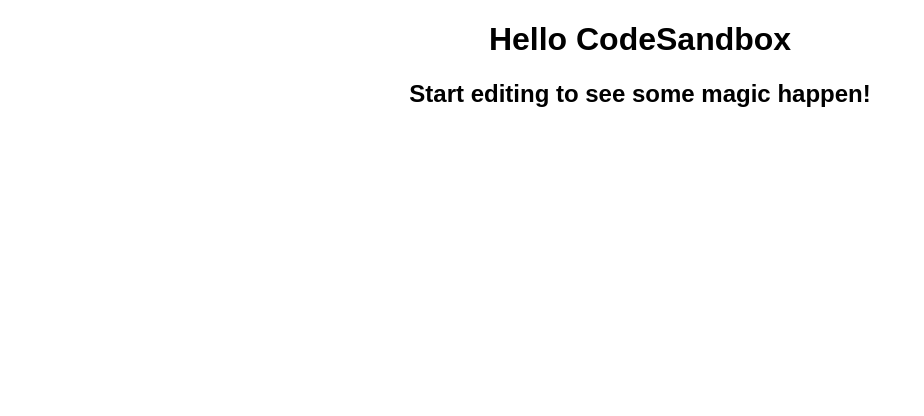
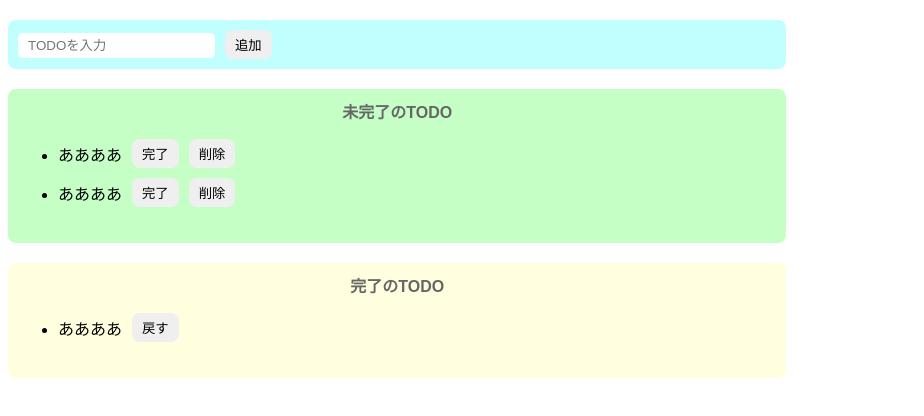
Before and after one commit to tetsguya-hashi/udemy-react-todoList, a React (Create React App) app: page / in a window 1280 px wide. Shown: the top 416 px of the page, without its empty margins (0-924 px from the left). Built offline with nearby package versions, Linux system fonts and the light colour scheme.

Commit message:
html&css create

```diff
--- a/package.json
+++ b/package.json
@@ -5,8 +5,8 @@
   "keywords": [],
   "main": "src/index.js",
   "dependencies": {
-    "react": "18.0.0",
-    "react-dom": "18.0.0",
+    "react": "17.0.2",
+    "react-dom": "17.0.2",
     "react-scripts": "4.0.0"
   },
   "devDependencies": {
--- a/src/App.js
+++ /dev/null
@@ -1,10 +0,0 @@
-import "./styles.css";
-
-export default function App() {
-  return (
-    <div className="App">
-      <h1>Hello CodeSandbox</h1>
-      <h2>Start editing to see some magic happen!</h2>
-    </div>
-  );
-}
--- /dev/null
+++ b/src/App.jsx
@@ -0,0 +1,37 @@
+import React from "react";
+import "./styles.css";
+
+export const App = () => {
+  return (
+    <>
+      <div className="input-area">
+        <input type="text" placeholder="TODOを入力" />
+        <button>追加</button>
+      </div>
+      <div className="incomplete-area">
+        <p className="title">未完了のTODO</p>
+        <ul>
+          <div className="list-row">
+            <li>ああああ</li>
+            <button>完了</button>
+            <button>削除</button>
+          </div>
+          <div className="list-row">
+            <li>ああああ</li>
+            <button>完了</button>
+            <button>削除</button>
+          </div>
+        </ul>
+      </div>
+      <div className="complete-area">
+        <p className="title">完了のTODO</p>
+        <ul>
+          <div className="list-row">
+            <li>ああああ</li>
+            <button>戻す</button>
+          </div>
+        </ul>
+      </div>
+    </>
+  );
+};
--- a/src/index.js
+++ b/src/index.js
@@ -1,13 +1,5 @@
-import { StrictMode } from "react";
-import { createRoot } from "react-dom/client";
+import React from "react";
+import ReactDOM from "react-dom";
+import { App } from "./App";
 
-import App from "./App";
-
-const rootElement = document.getElementById("root");
-const root = createRoot(rootElement);
-
-root.render(
-  <StrictMode>
-    <App />
-  </StrictMode>
-);
+ReactDOM.render(<App />, document.getElementById("root"));
--- a/src/styles.css
+++ b/src/styles.css
@@ -1,4 +1,50 @@
-.App {
+body {
   font-family: sans-serif;
+}
+input {
+  border-radius: 5px;
+  border: none;
+  padding: 5px 10px;
+  outline: none;
+}
+button {
+  border-radius: 8px;
+  border: none;
+  padding: 5px 10px;
+  transition: all 0.2s;
+  margin-left: 10px;
+}
+button:hover {
+  background-color: #ff7fff;
+  color: #fff;
+  cursor: pointer;
+}
+.input-area,
+.incomplete-area,
+.complete-area {
+  padding: 10px;
+  margin-bottom: 20px;
+  width: 60%;
+  border-radius: 8px;
+}
+.input-area {
+  margin-top: 20px;
+  background-color: #c1ffff;
+}
+.incomplete-area {
+  background-color: #c6ffc6;
+}
+.complete-area {
+  background-color: #ffffe0;
+}
+.title {
   text-align: center;
+  margin-top: 0;
+  font-weight: bold;
+  color: #666;
 }
+.list-row {
+  display: flex;
+  align-items: center;
+  padding-bottom: 10px;
+}
```
